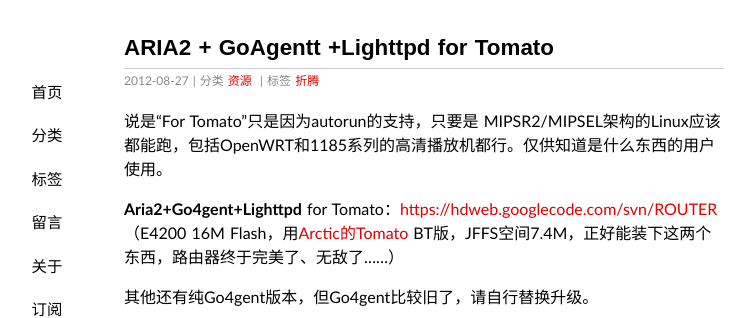
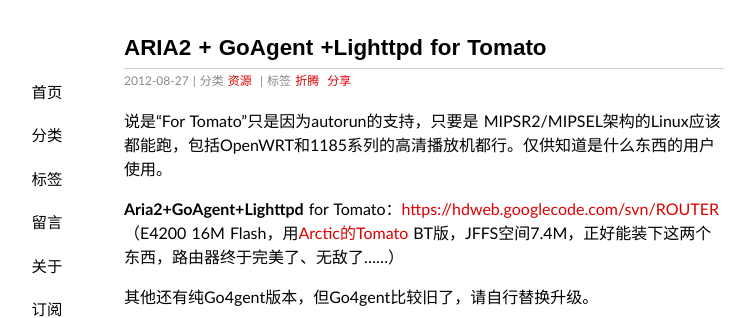
Before and after one commit to Yonsm/Yonsm.github.io, a Jekyll site: the page built from _posts/2012-08-27-aria-goagt-for-tomato.md, in a window 1280 px wide. Shown: the top 318 px of the page, without its empty margins (216-971 px from the left). Built offline with Jekyll 4.4.1, drawn with Linux system fonts in a browser that asks for light colours; some web fonts are replaced; Markdown is read by kramdown in place of the engine named in the settings; comment, search, counter and statistics services are not loaded.

Commit message:
修改标题

```diff
--- a/_posts/2012-08-27-aria-goagt-for-tomato.md
+++ b/_posts/2012-08-27-aria-goagt-for-tomato.md
@@ -1,21 +1,19 @@
 ---
 date: 2012-08-27 04:19:05+00:00
 layout: post
-title: ARIA2 + GoAgentt +Lighttpd for Tomato
+title: ARIA2 + GoAgent +Lighttpd for Tomato
 thread: 751
 categories: 资源
-tags: 折腾
+tags: 折腾 分享
 ---
 
 说是“For Tomato”只是因为autorun的支持，只要是 MIPSR2/MIPSEL架构的Linux应该都能跑，包括OpenWRT和1185系列的高清播放机都行。仅供知道是什么东西的用户使用。
 
 
-
-
 <!-- more -->
 
 
-**Aria2+Go4gent+Lighttpd** for Tomato：[https://hdweb.googlecode.com/svn/ROUTER](https://hdweb.googlecode.com/svn/ROUTER)（E4200 16M Flash，用[Arctic的Tomato](http://code.google.com/p/tomato-shibby-arctic-chs/downloads/list) BT版，JFFS空间7.4M，正好能装下这两个东西，路由器终于完美了、无敌了……）
+**Aria2+GoAgent+Lighttpd** for Tomato：[https://hdweb.googlecode.com/svn/ROUTER](https://hdweb.googlecode.com/svn/ROUTER)（E4200 16M Flash，用[Arctic的Tomato](http://code.google.com/p/tomato-shibby-arctic-chs/downloads/list) BT版，JFFS空间7.4M，正好能装下这两个东西，路由器终于完美了、无敌了……）
 
 其他还有纯Go4gent版本，但Go4gent比较旧了，请自行替换升级。
 
```
